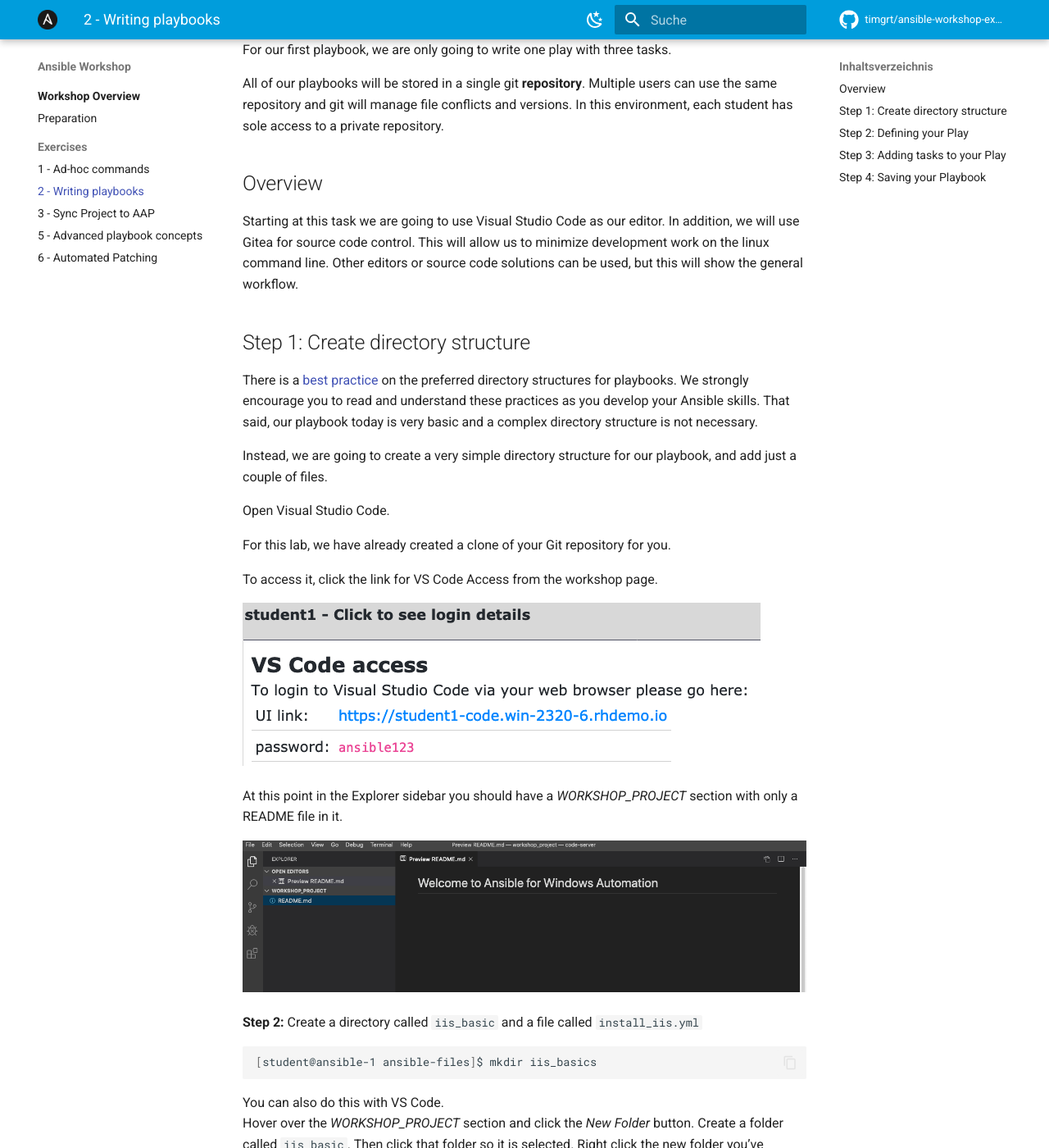
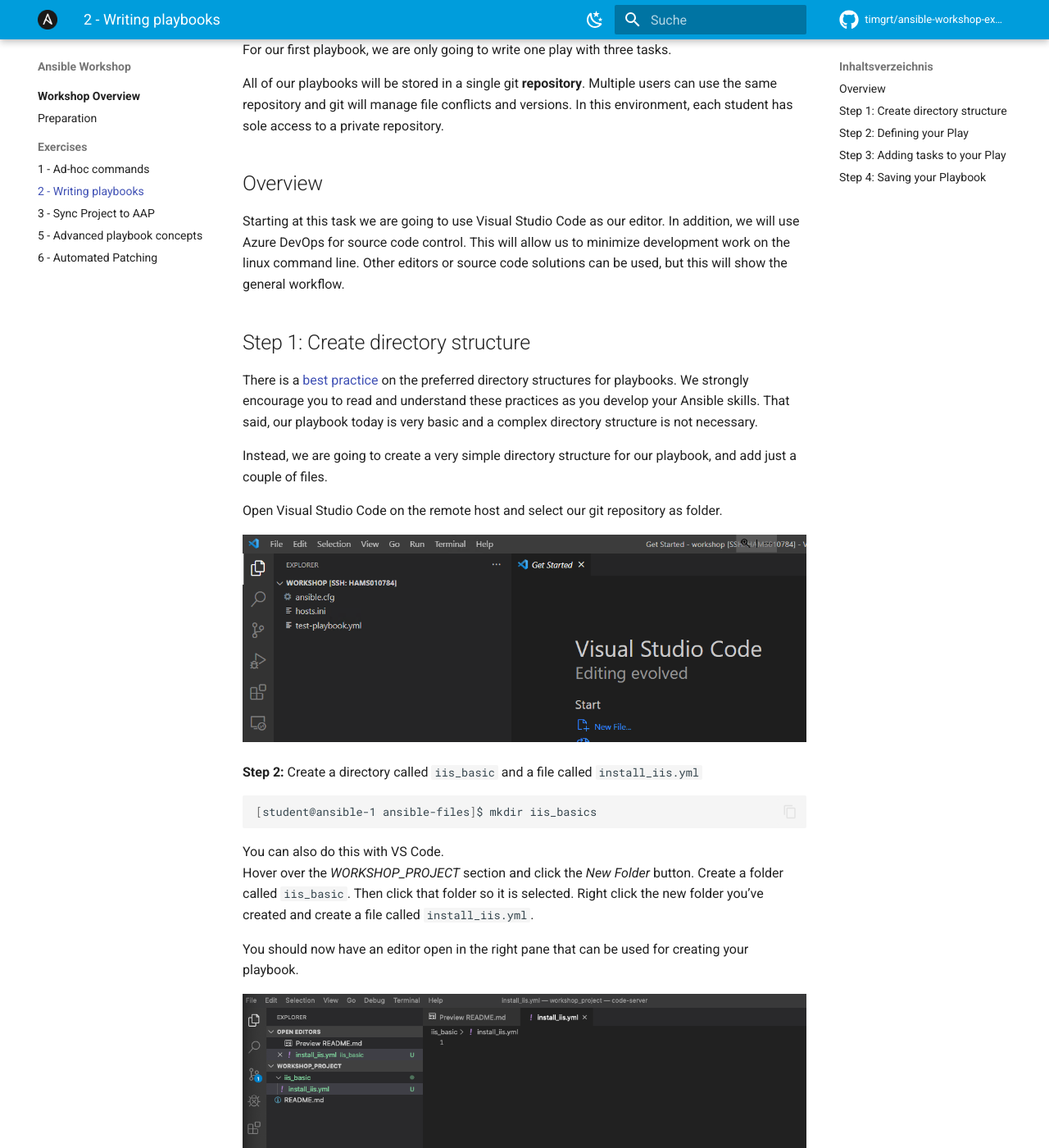
Before and after one commit to TimGrt/ansible-windows-workshop, an MkDocs documentation site: the page built from docs/windows-automation/windows-playbook.md, in a window 1280 px wide and 1400 px high, scrolled down 371 px. Shown: the whole window at 82% size. Built offline with MkDocs 1.6.1 and Material for MkDocs 9.7.7, drawn with Linux system fonts in a browser that asks for light colours; comment, search, counter and statistics services are not loaded; some of the changed text lies outside the part shown.

Commit message:
update windows playbooks

````diff
--- a/docs/windows-automation/windows-playbook.md
+++ b/docs/windows-automation/windows-playbook.md
@@ -12,7 +12,7 @@
 
 ## Overview
 
-Starting at this task we are going to use Visual Studio Code as our editor. In addition, we will use Gitea for source code control. This will allow us to minimize development work on the linux command line. Other editors or source code solutions can be used, but this will show the general workflow.
+Starting at this task we are going to use Visual Studio Code as our editor. In addition, we will use Azure DevOps for source code control. This will allow us to minimize development work on the linux command line. Other editors or source code solutions can be used, but this will show the general workflow.
 
 ## Step 1: Create directory structure
 
@@ -20,18 +20,11 @@
 
 Instead, we are going to create a very simple directory structure for our playbook, and add just a couple of files.
 
-Open Visual Studio Code.
+Open Visual Studio Code on the remote host and select our git repository as folder.
 
-For this lab, we have already created a clone of your Git repository for you.
+![Our Git Repository](images/3-vscode-workspace.png)
 
-To access it, click the link for VS Code Access from the workshop page.
 
-![VS Code Access](images/3-vscode-access.png)
-
-At this point in the Explorer sidebar you should have a *WORKSHOP_PROJECT*
-section with only a README file in it.
-
-![Student Playbooks Repo](images/3-vscode-open-folder.png)
 
 **Step 2:** Create a directory called `iis_basic` and a file called
 `install_iis.yml`
@@ -69,25 +62,25 @@
 If you want to see the entire playbook for reference, skip to the bottom of this exercise.
 
 ```yaml
-      tasks:
-       - name: Install iis
-         ansible.windows.win_feature:
-           name: Web-Server
-           state: present
+  tasks:
+    - name: Install iis
+      ansible.windows.win_feature:
+        name: Web-Server
+        state: present
 
-       - name: start iis service
-         ansible.windows.win_service:
-           name: W3Svc
-           state: started
+    - name: Start iis service
+      ansible.windows.win_service:
+        name: W3Svc
+        state: started
 
-       - name: Create website index.html
-         ansible.windows.win_copy:
-           content: "{{ iis_test_message }}"
-           dest: C:\Inetpub\wwwroot\index.html
+    - name: Create website index.html
+      ansible.windows.win_copy:
+        content: "{{ iis_test_message }}"
+        dest: C:\Inetpub\wwwroot\index.html
 
-       - name: Show website address
-         ansible.builtin.debug:
-           msg: "http://{{ ansible_host }}"
+    - name: Show website address
+      ansible.builtin.debug:
+        msg: "http://{{ ansible_host }}"
 ```
 
 * `tasks:` This denotes that one or more tasks are about to be defined
````
Also changed, not shown: other parts of docs/windows-automation/windows-playbook.md (+4 -0 lines), docs/windows-automation/images/3-vscode-access.png (deleted), docs/windows-automation/images/3-vscode-open-folder.png (deleted), docs/windows-automation/images/3-vscode-workspace.png (added).
